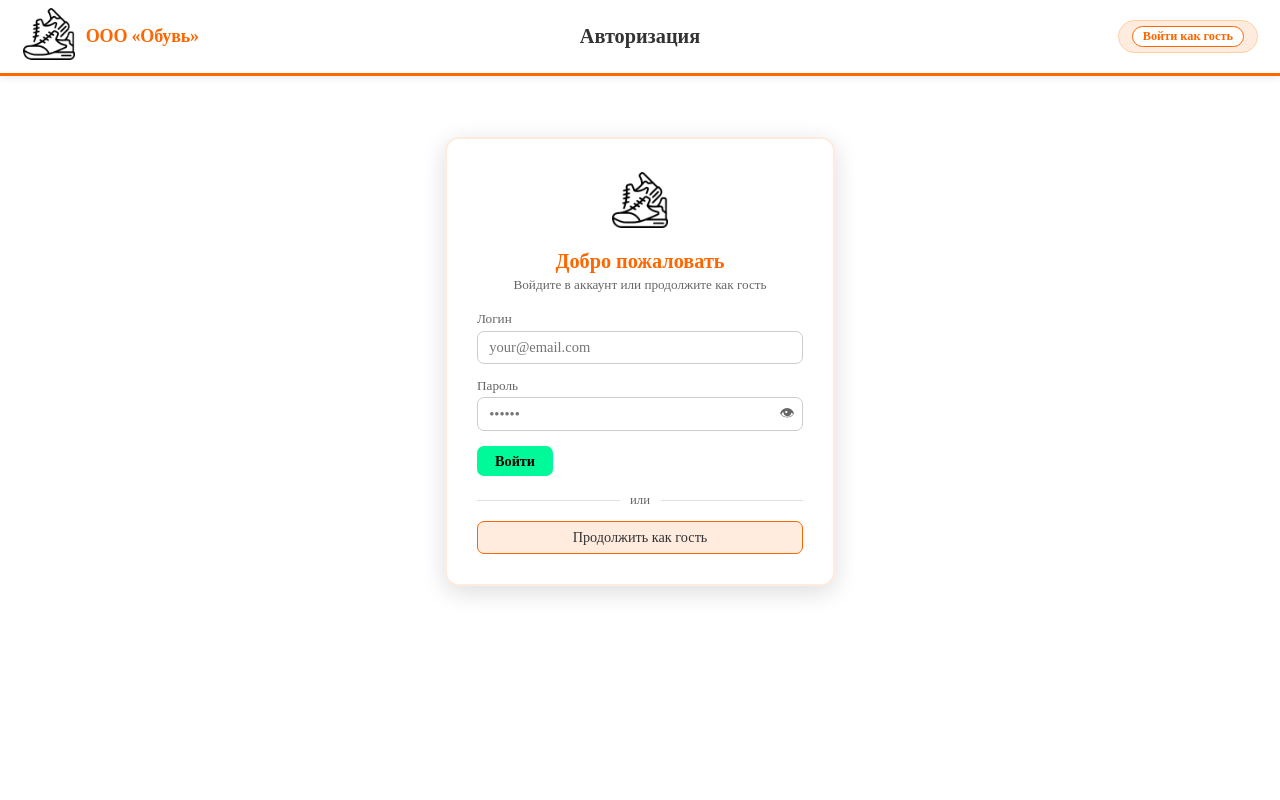
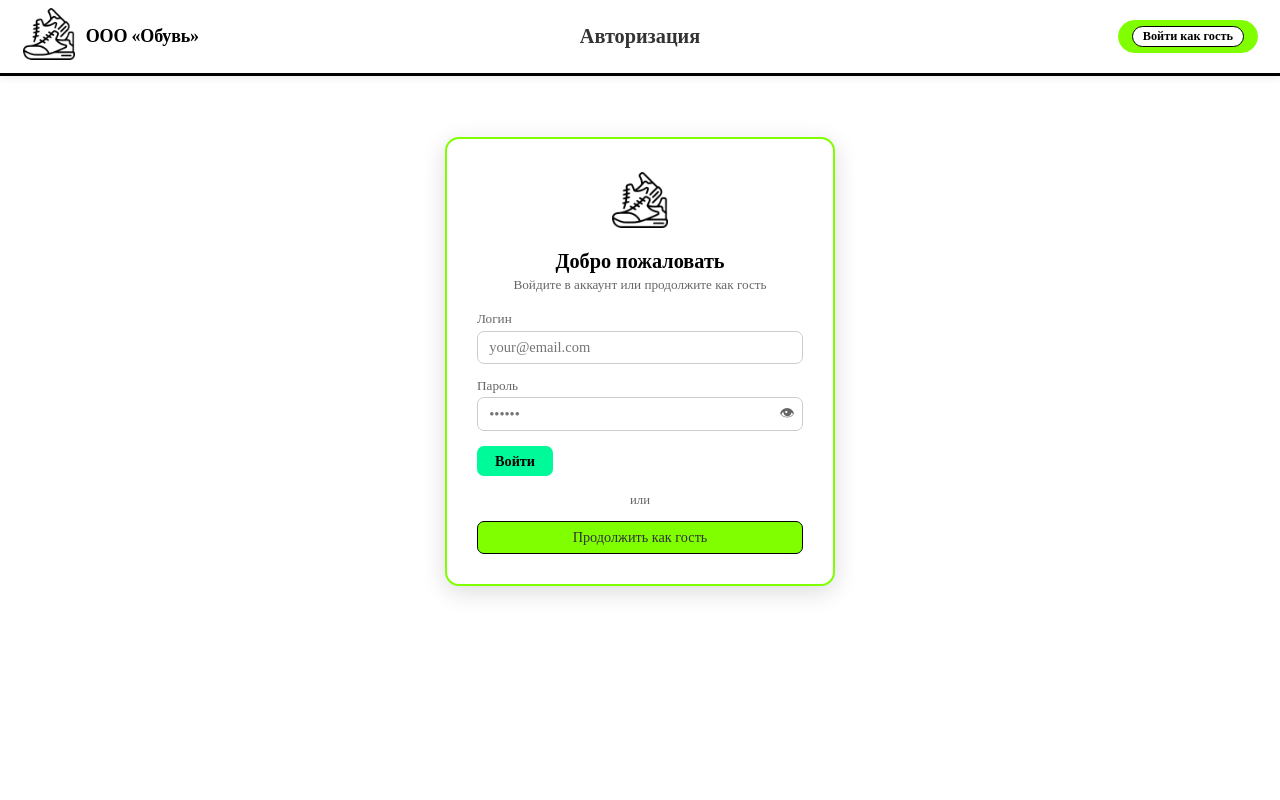
Before and after one commit to nexxy06/MISIS_shoe_store, a Python web app: template templates/login.html in a window 1280 px wide. Run offline with Jinja, Linux system fonts and the light colour scheme; the template is opened without the code that fills it, so the values that code supplies are empty.

Commit message:
style: create

```diff
--- a/static/style.css
+++ b/static/style.css
@@ -9,14 +9,14 @@
 
 :root {
   --font:      'Times New Roman', Times, serif;
-  --orange:    #ff6600;
-  --orange-bg: #ff660020;
+  --orange:    #000000;
+  --orange-bg: #7FFF00;
   --accent:    #00FA9A;
   --green-row: #2E8B57;
   --blue-row:  #cce5ff;
   --text:      #1a1a1a;
   --muted:     #666;
-  --border:    #e0e0e0;
+  --border:    #ffffff;
   --radius:    8px;
   --shadow-sm: 0 2px 8px rgba(0,0,0,.08);
   --shadow-md: 0 6px 24px rgba(0,0,0,.14);
@@ -84,7 +84,7 @@ button { font-family: var(--font); cursor: pointer; }
   align-items: center;
   gap: .5rem;
   background: var(--orange-bg);
-  border: 1px solid #ffd0a0;
+  border: 1px solid #7FFF00;
   border-radius: 20px;
   padding: .3rem .85rem;
   font-size: .88rem;
@@ -120,7 +120,7 @@ button { font-family: var(--font); cursor: pointer; }
   gap: .25rem;
   padding: .4rem 1.5rem;
   background: var(--orange-bg);
-  border-bottom: 1px solid #ffd0a0;
+  border-bottom: 1px solid #7FFF00;
 }
 .nav-link {
   text-decoration: none;
@@ -189,8 +189,8 @@ button { font-family: var(--font); cursor: pointer; }
   line-height: 1;
   transition: background .13s;
 }
-.btn-edit:hover { background: #fff3cd; }
-.btn-del:hover  { background: #ffd0d0; }
+.btn-edit:hover { background: #ffffff; }
+.btn-del:hover  { background: #7FFF00; }
 
 /* ── Toolbar ──────────────────────────────────────────────── */
 .toolbar { margin-bottom: 1rem; }
@@ -283,7 +283,7 @@ button { font-family: var(--font); cursor: pointer; }
 
 .error-msg {
   background: #fff0f0;
-  border: 1px solid #fbb;
+  border: 1px solid #7FFF00;
   border-radius: 6px;
   padding: .5rem .8rem;
   color: #c00;
@@ -297,7 +297,7 @@ button { font-family: var(--font); cursor: pointer; }
   flex-wrap: wrap;
   gap: .55rem;
   background: var(--orange-bg);
-  border: 1px solid #ffd0a0;
+  border: 1px solid #7FFF00;
   border-radius: 10px;
   padding: .8rem 1rem;
   margin-bottom: 1rem;
@@ -372,7 +372,7 @@ button { font-family: var(--font); cursor: pointer; }
 .row-big-discount td { background: var(--green-row) !important; color: #fff !important; }
 .row-big-discount .prod-cat { color: #c8ffde !important; }
 .row-big-discount .disc-badge { background: #fff !important; color: var(--green-row) !important; }
-.row-big-discount .price-old { color: #ffd0d0 !important; }
+.row-big-discount .price-old { color: #7FFF00 !important; }
 .row-big-discount .price-new { color: #fff !important; }
 .row-big-discount .prod-detail { color: #eaffee !important; }
 
```
